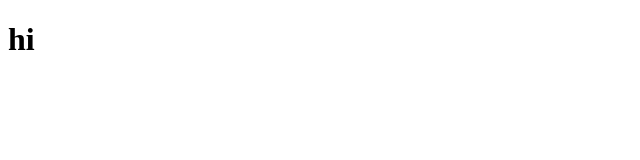
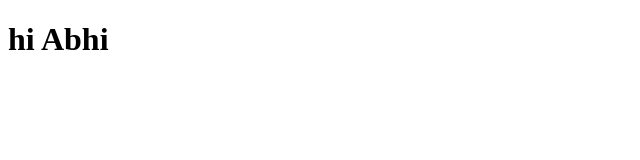
Before and after one commit to AbhishekPodili/Web, a plain HTML site: page index.html in a window 1280 px wide. Shown: the whole page, without its empty margins (0-640 px from the left). Drawn offline with Linux system fonts and the light colour scheme.

Commit message:
second commit

```diff
--- a/index.html
+++ b/index.html
@@ -6,6 +6,6 @@
     <title>Document</title>
 </head>
 <body>
-    <h1> hi</h1>
+    <h1> hi Abhi</h1>
 </body>
 </html>
```
